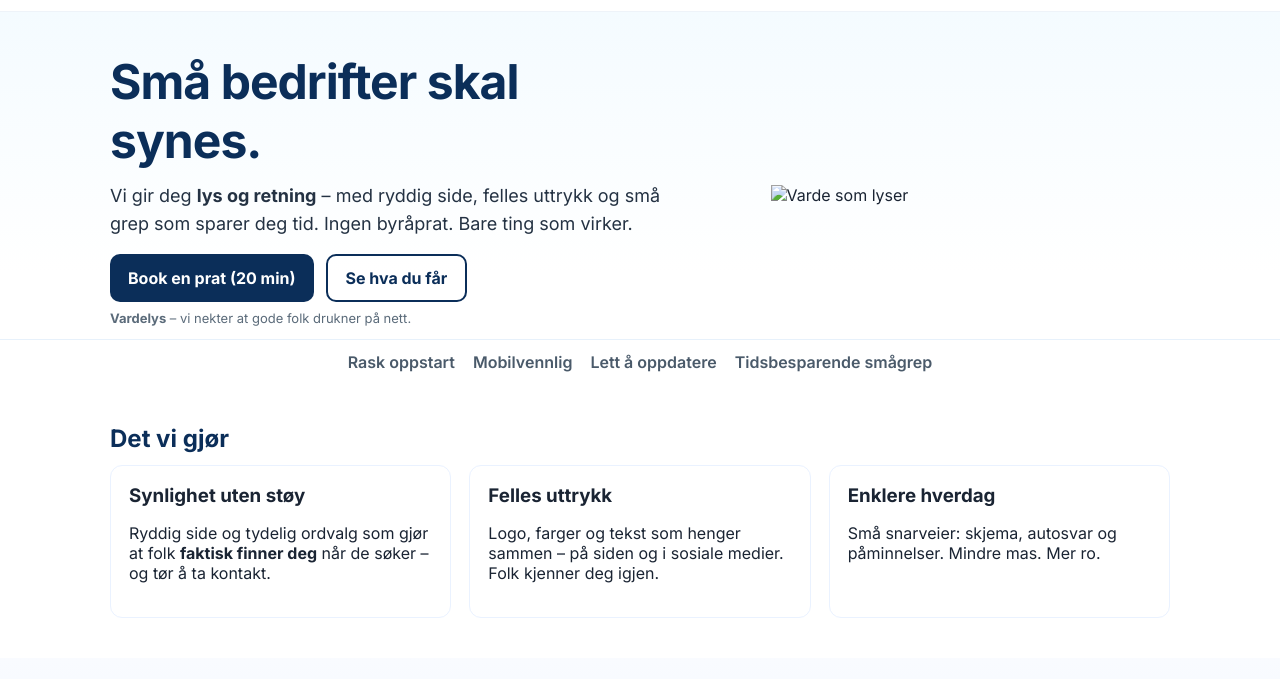
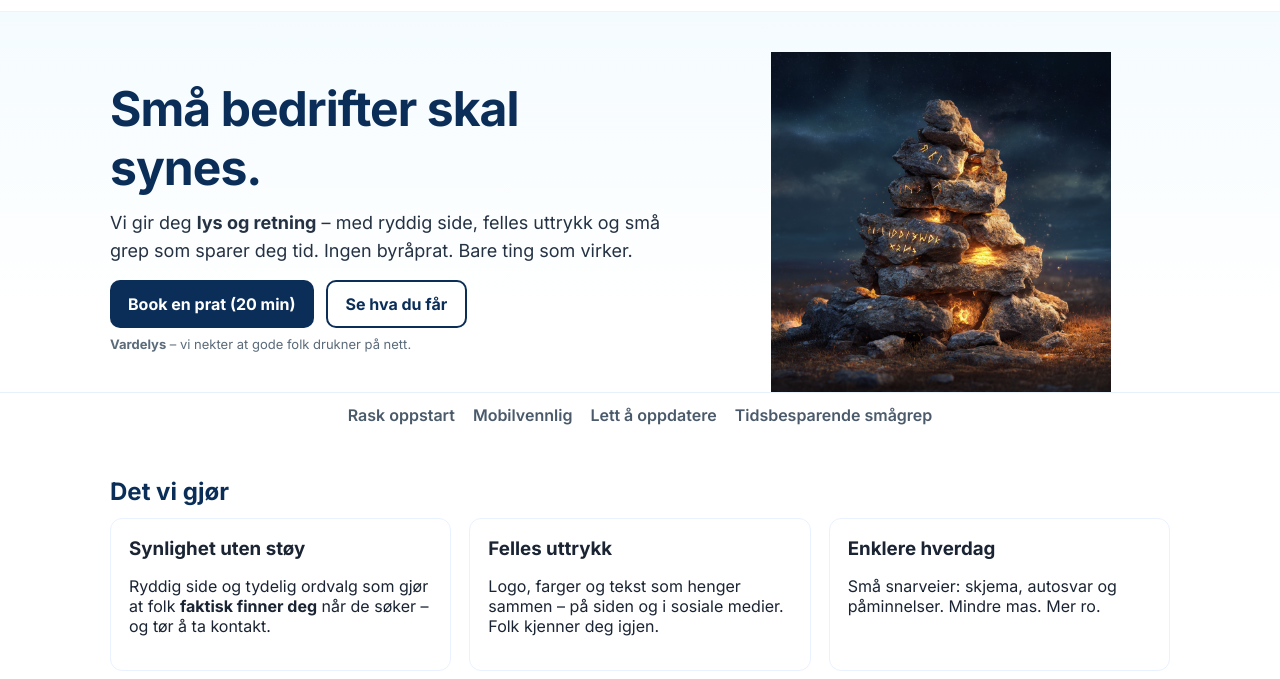
Before and after one commit to gnisten1444/Vardelys-site, a plain HTML site: page index.html in a window 1280 px wide. Shown: the part 53-732 px from the top of the page. Drawn offline with Linux system fonts and the light colour scheme.

Commit message:
Update index.html

```diff
--- a/index.html
+++ b/index.html
@@ -42,7 +42,7 @@
         <p class="note"><b>Vardelys</b> – vi nekter at gode folk drukner på nett.</p>
       </div>
       <div class="hero__art" aria-hidden="true">
-       <img src="/HeroVar.jpg" alt="Varde som lyser" class="hero__img" />
+       <img src="hero-varde.jpg" alt="Varde som lyser" class="hero__img" />
       </div>
     </div>
     <div class="proof">
```
